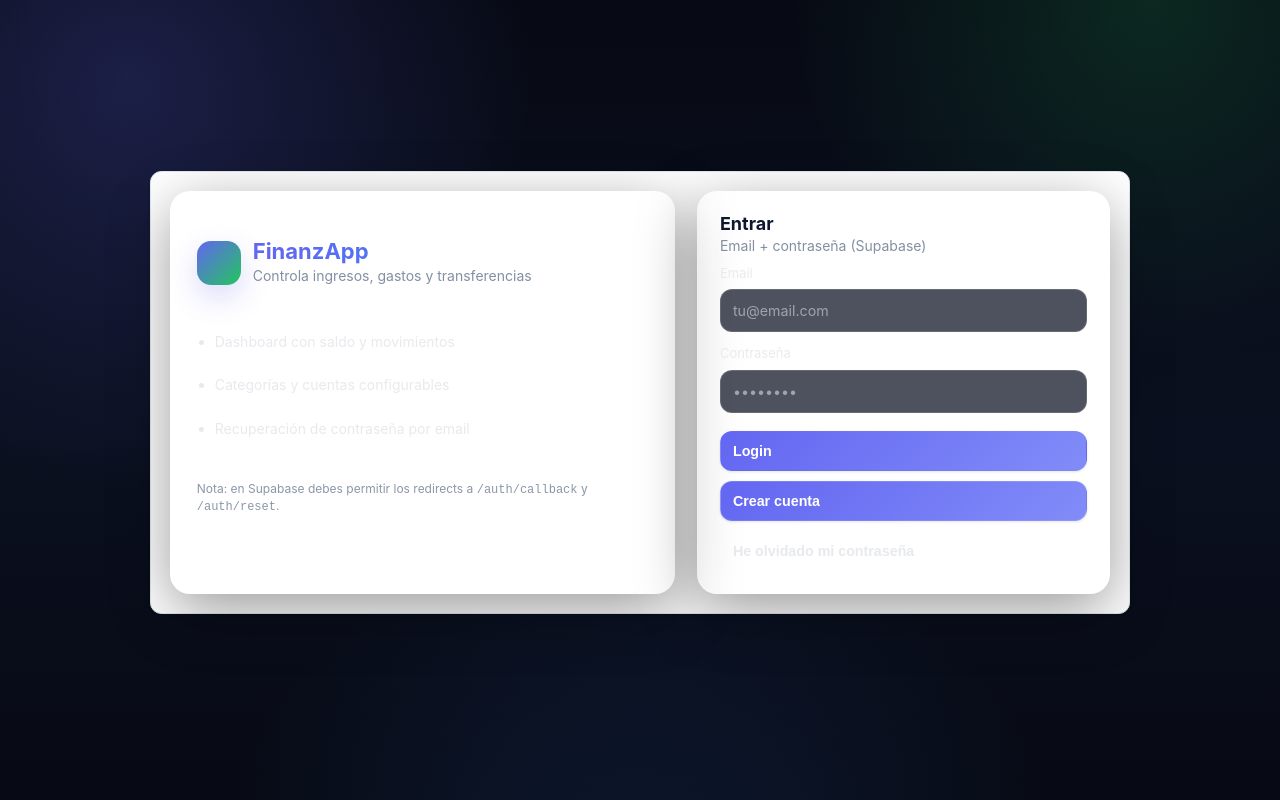
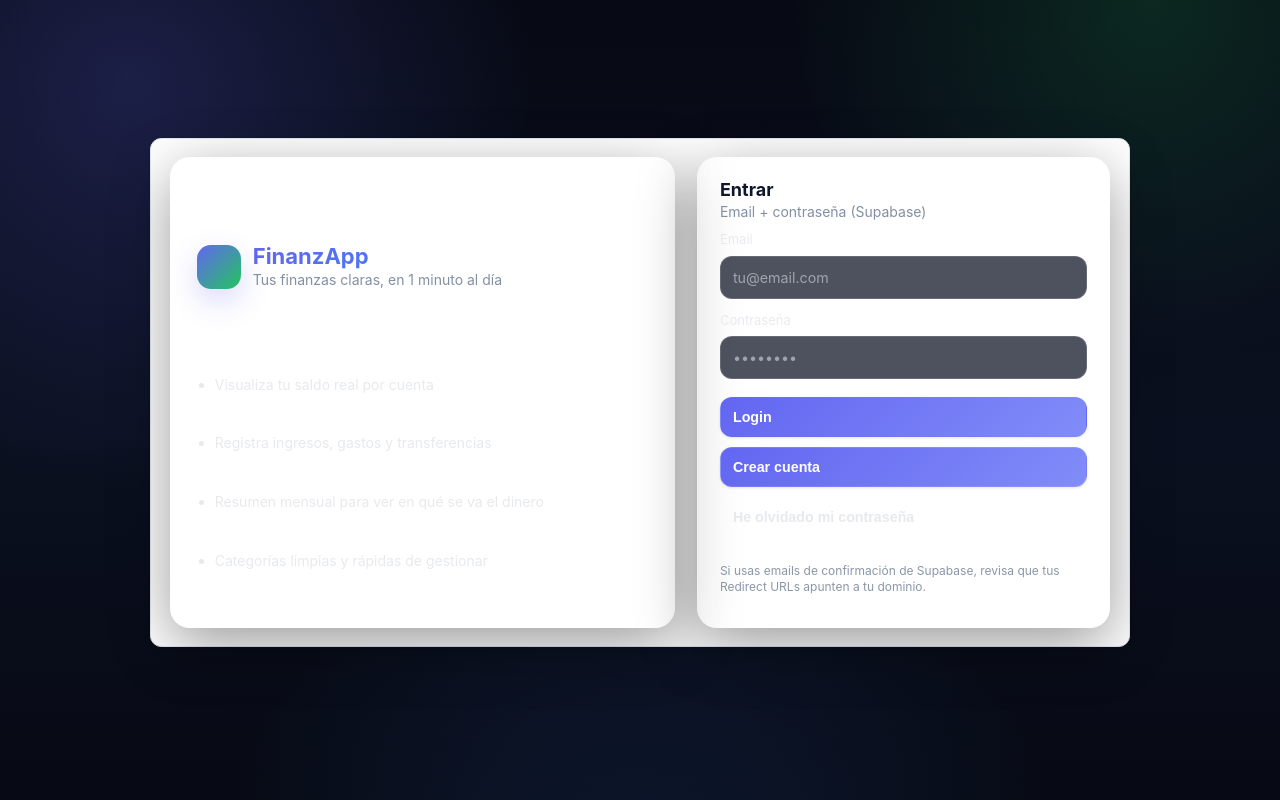
Before and after one commit to raulruiz78/finanzapp, a Next.js app: page / in a window 1280 px wide. Built offline with nearby package versions, Linux system fonts and the light colour scheme; no server answers.

Commit message:
feat: update password reset flow and enhance homepage content for clarity

```diff
--- a/src/app/page.tsx
+++ b/src/app/page.tsx
@@ -104,19 +104,16 @@
             <div className={styles.logo} aria-hidden />
             <div>
               <h1 className={styles.title}>FinanzApp</h1>
-              <p className={styles.subtitle}>Controla ingresos, gastos y transferencias</p>
+              <p className={styles.subtitle}>Tus finanzas claras, en 1 minuto al día</p>
             </div>
           </div>
 
           <ul className={styles.bullets}>
-            <li>Dashboard con saldo y movimientos</li>
-            <li>Categorías y cuentas configurables</li>
-            <li>Recuperación de contraseña por email</li>
+            <li>Visualiza tu saldo real por cuenta</li>
+            <li>Registra ingresos, gastos y transferencias</li>
+            <li>Resumen mensual para ver en qué se va el dinero</li>
+            <li>Categorías limpias y rápidas de gestionar</li>
           </ul>
-
-          <p className={styles.note}>
-            Nota: en Supabase debes permitir los redirects a <code>/auth/callback</code> y <code>/auth/reset</code>.
-          </p>
         </div>
 
         <div className={styles.card}>
@@ -181,6 +178,10 @@
                 {busy === "reset" ? "Enviando email…" : "He olvidado mi contraseña"}
               </button>
             </div>
+
+            <p className={styles.note}>
+              Si usas emails de confirmación de Supabase, revisa que tus Redirect URLs apunten a tu dominio.
+            </p>
           </div>
         </div>
       </section>
```
Also changed, not shown: src/app/auth/reset/ResetClient.tsx (+34 -8 lines).
